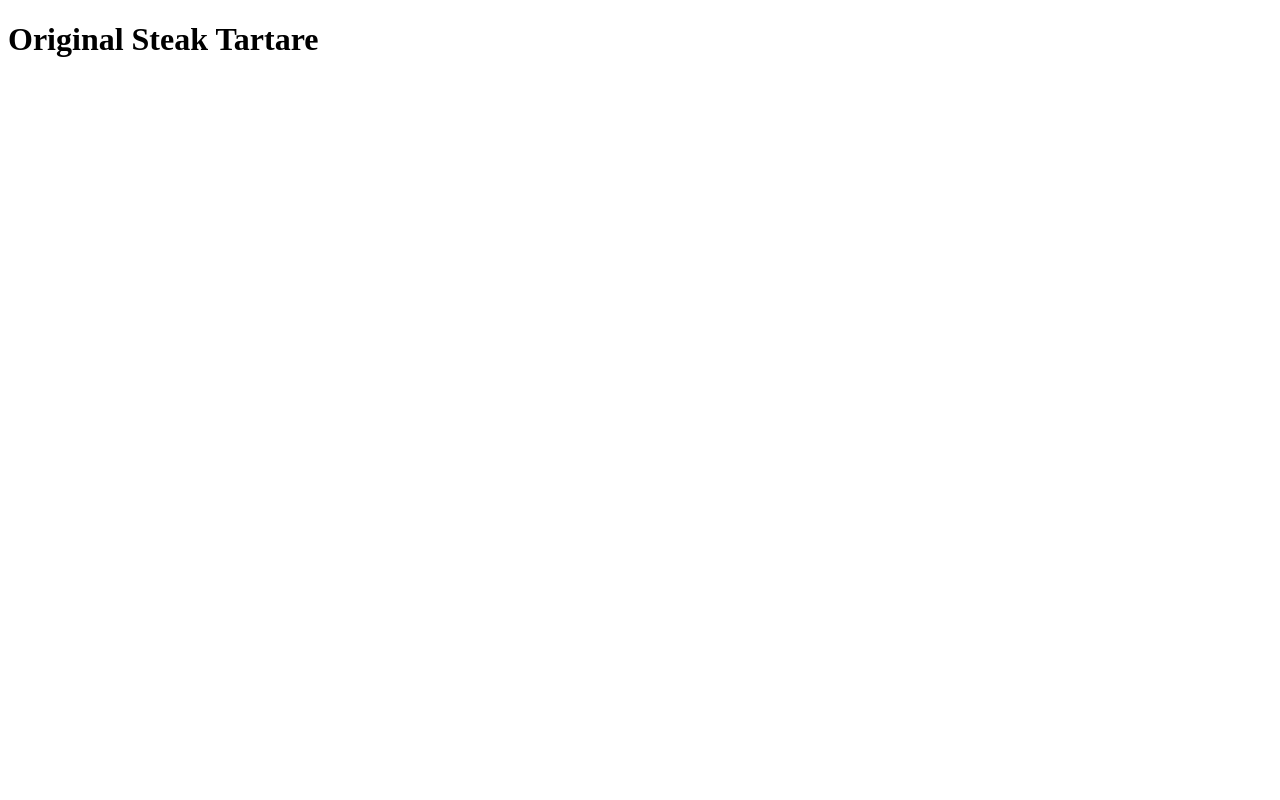
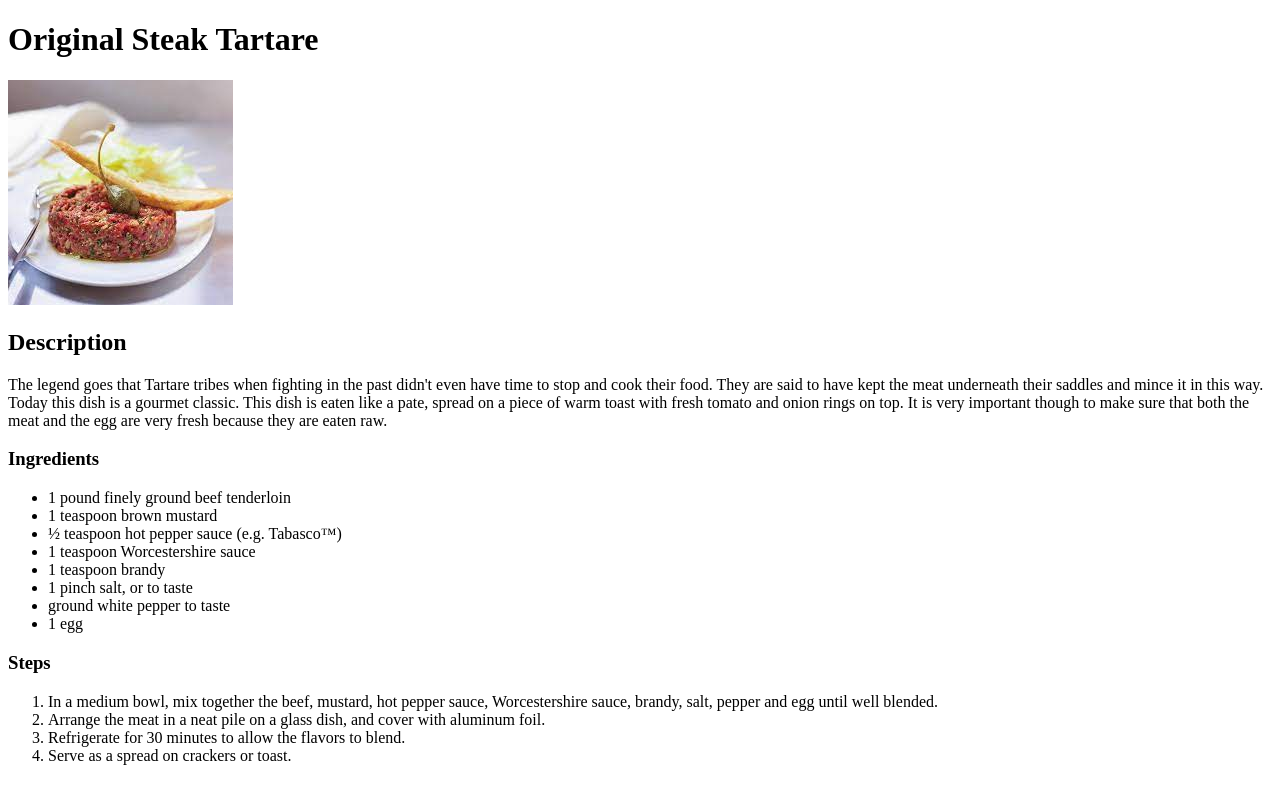
Before and after one commit to xan9266/odin-recipes, a plain HTML site: page recipes/steak-tartare.html in a window 1280 px wide. Drawn offline with Linux system fonts and the light colour scheme.

Commit message:
recipe page content
image, description, ingredients and steps added.

```diff
--- a/recipes/steak-tartare.html
+++ b/recipes/steak-tartare.html
@@ -8,5 +8,26 @@
 </head>
 <body>
     <h1>Original Steak Tartare</h1>
+    <img src="../images/steak_tartare.jpeg" alt="image of a succulent steak-tartare" target="_blank" rel="noreferrer">
+    <h2>Description</h2>
+    <p>The legend goes that Tartare tribes when fighting in the past didn't even have time to stop and cook their food. They are said to have kept the meat underneath their saddles and mince it in this way. Today this dish is a gourmet classic. This dish is eaten like a pate, spread on a piece of warm toast with fresh tomato and onion rings on top. It is very important though to make sure that both the meat and the egg are very fresh because they are eaten raw.</p>
+    <h3>Ingredients</h3>
+    <ul>
+        <li>1 pound finely ground beef tenderloin</li>
+        <li>1 teaspoon brown mustard</li>
+        <li>½ teaspoon hot pepper sauce (e.g. Tabasco™)</li>
+        <li>1 teaspoon Worcestershire sauce</li>
+        <li>1 teaspoon brandy</li>
+        <li>1 pinch salt, or to taste</li>
+        <li>ground white pepper to taste</li>
+        <li>1 egg</li>
+    </ul>
+    <h3>Steps</h3>
+    <ol>
+        <li>In a medium bowl, mix together the beef, mustard, hot pepper sauce, Worcestershire sauce, brandy, salt, pepper and egg until well blended.</li>
+        <li>Arrange the meat in a neat pile on a glass dish, and cover with aluminum foil.</li>
+        <li>Refrigerate for 30 minutes to allow the flavors to blend.</li>
+        <li>Serve as a spread on crackers or toast.</li>
+    </ol>
 </body>
 </html>
```
